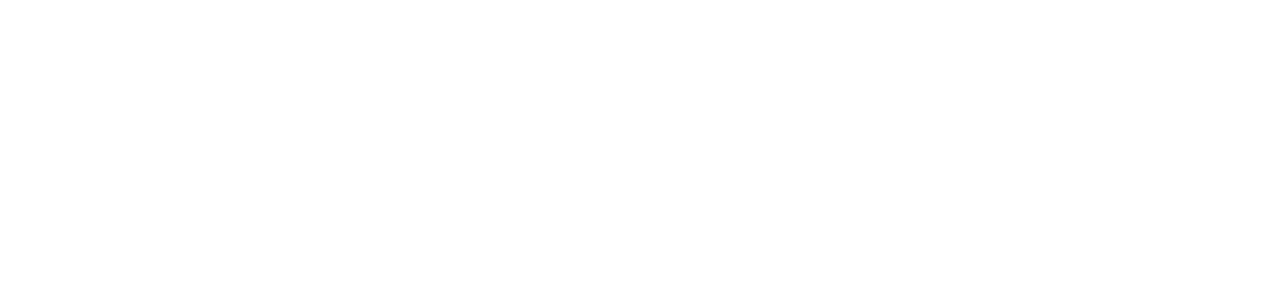
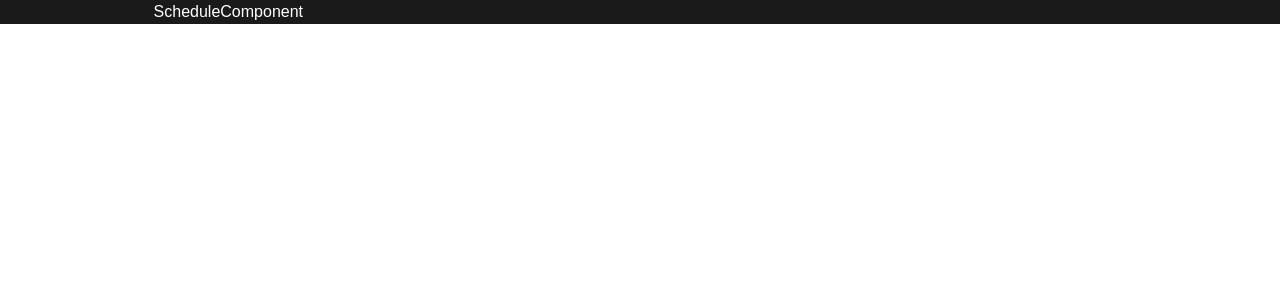
Before and after one commit to Fumiya-Ohnishi/tcs-racing-team, a React (Vite) app: page /schedule-page in a window 1280 px wide. Before the commit this address had no page. Shown: the top 300 px of the page. Built offline with nearby package versions, Linux system fonts and the light colour scheme.

Commit message:
Add schedule route

```diff
--- /dev/null
+++ b/src/features/Schedule/index.tsx
@@ -0,0 +1,5 @@
+import { MainLayout } from '@/components/Layouts/MainLayout';
+
+export const ScheduleComponent = () => {
+  return <MainLayout>ScheduleComponent</MainLayout>;
+};
--- /dev/null
+++ b/src/pages/Schedule/index.tsx
@@ -0,0 +1,5 @@
+import { ScheduleComponent } from '@/features/Schedule';
+
+export const SchedulePage = () => {
+  return <ScheduleComponent />;
+};
--- a/src/routes/publicRoutes.tsx
+++ b/src/routes/publicRoutes.tsx
@@ -1,5 +1,6 @@
 import { TopPage } from '@/pages/Home';
 import { RiderPage } from '@/pages/Rider';
+import { SchedulePage } from '@/pages/Schedule';
 import { TeamMemberPage } from '@/pages/TeamMember';
 
 export const publicRoutes = [
@@ -18,4 +19,9 @@
     element: <RiderPage />,
     children: [{ path: '', element: <RiderPage /> }],
   },
+  {
+    path: '/schedule-page',
+    element: <SchedulePage />,
+    children: [{ path: '', element: <SchedulePage /> }],
+  },
 ];
```
